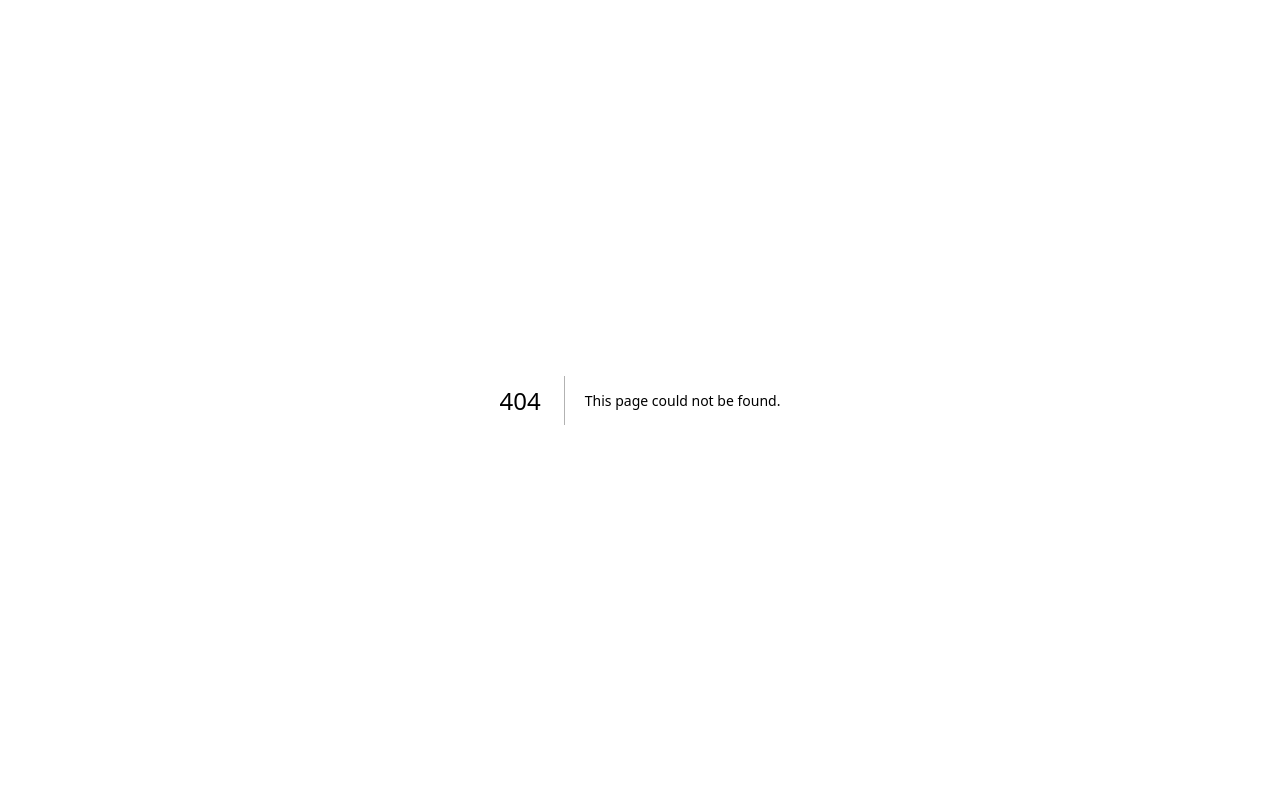
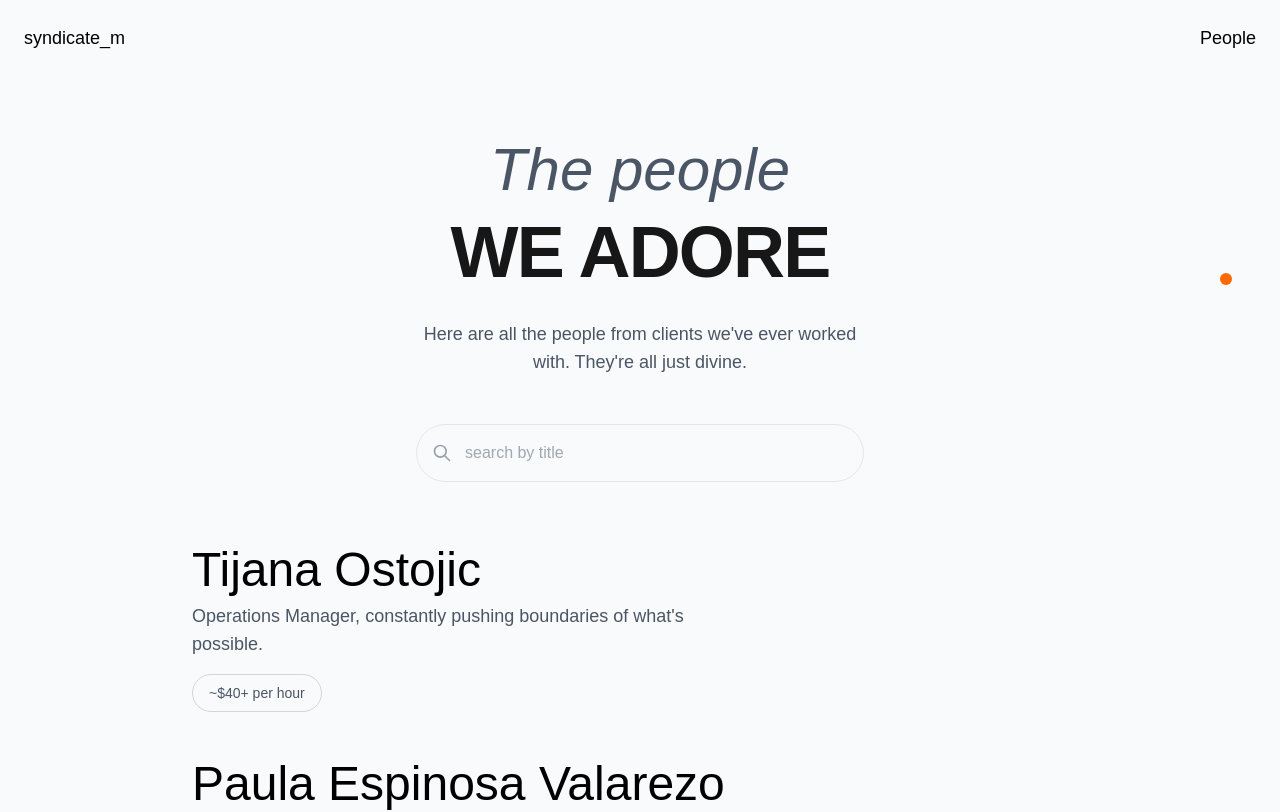
Before and after one commit to kirill-markin/syndicate-m-website, a Next.js app: page /people in a window 1280 px wide. Before the commit this address had no page. Shown: the top 812 px of the page. Built offline with nearby package versions, Linux system fonts and the light colour scheme.

Commit message:
Refactor testimonials section to people section, creating a new People page with search functionality and updating site configuration accordingly

```diff
--- a/src/app/components/Header.tsx
+++ b/src/app/components/Header.tsx
@@ -6,8 +6,8 @@ const Header = () => {
       <Link href="/" className="text-lg font-medium text-black">
         syndicate_m
       </Link>
-      <Link href="/testimonials" className="text-lg hover:underline text-black">
-        Testimonials
+      <Link href="/people" className="text-lg hover:underline text-black">
+        People
       </Link>
     </header>
   );
--- a/src/app/page.tsx
+++ b/src/app/page.tsx
@@ -47,21 +47,21 @@ export default function Home() {
           ))}
         </div>
 
-        {/* Testimonials Section */}
+        {/* People Section */}
         <section className="bg-gray-900 text-white rounded-lg p-8 mb-12 max-w-6xl mx-auto">
           <div className="max-w-3xl">
             <p className="text-sm mb-6 text-gray-300">
-              {siteConfig.site.homepage.testimonials_section.subtitle}
+              {siteConfig.site.homepage.people_section.subtitle}
             </p>
             <div className="flex justify-between items-end">
               <h2 className="text-4xl font-bold">
-                {siteConfig.site.homepage.testimonials_section.title}
+                {siteConfig.site.homepage.people_section.title}
               </h2>
               <Link
-                href={siteConfig.site.homepage.testimonials_section.cta_link}
+                href={siteConfig.site.homepage.people_section.cta_link}
                 className="bg-white text-black px-6 py-2 rounded-full text-sm hover:bg-gray-100 transition-colors font-medium"
               >
-                {siteConfig.site.homepage.testimonials_section.cta_text}
+                {siteConfig.site.homepage.people_section.cta_text}
               </Link>
             </div>
           </div>
--- /dev/null
+++ b/src/app/people/page.tsx
@@ -0,0 +1,10 @@
+import { getPeople } from '@/lib/data-loader';
+import PeopleClient from './people-client';
+
+const PeoplePage = () => {
+  const peopleData = getPeople();
+
+  return <PeopleClient peopleData={peopleData} />;
+};
+
+export default PeoplePage;
--- a/src/app/testimonials/testimonials-client.tsx
+++ b/src/app/people/people-client.tsx
@@ -1,29 +1,29 @@
 'use client';
 
 import { useState, useMemo } from 'react';
-import { TestimonialsData } from '@/lib/data-loader';
+import { PeopleData } from '@/lib/data-loader';
 import Header from '../components/Header';
 
-interface TestimonialsClientProps {
-  testimonialsData: TestimonialsData;
+interface PeopleClientProps {
+  peopleData: PeopleData;
 }
 
-const TestimonialsClient = ({ testimonialsData }: TestimonialsClientProps) => {
+const PeopleClient = ({ peopleData }: PeopleClientProps) => {
   const [searchQuery, setSearchQuery] = useState('');
 
-  // Filter testimonials based on search query
-  const filteredTestimonials = useMemo(() => {
+  // Filter people based on search query
+  const filteredPeople = useMemo(() => {
     if (!searchQuery.trim()) {
-      return testimonialsData.testimonials;
+      return peopleData.people;
     }
 
     const query = searchQuery.toLowerCase();
-    return testimonialsData.testimonials.filter(testimonial =>
-      testimonial.name.toLowerCase().includes(query) ||
-      testimonial.title.toLowerCase().includes(query) ||
-      testimonial.description.toLowerCase().includes(query)
+    return peopleData.people.filter(person =>
+      person.name.toLowerCase().includes(query) ||
+      person.title.toLowerCase().includes(query) ||
+      person.description.toLowerCase().includes(query)
     );
-  }, [searchQuery, testimonialsData.testimonials]);
+  }, [searchQuery, peopleData.people]);
 
   return (
     <div className="min-h-screen bg-gray-50">
@@ -35,17 +35,17 @@ const TestimonialsClient = ({ testimonialsData }: TestimonialsClientProps) => {
         {/* Hero section */}
         <div className="text-center py-16 px-6">
           <h1 className="text-5xl md:text-6xl font-normal mb-4 italic text-gray-600">
-            The testimonials
+            The people
           </h1>
           <h2 className="text-6xl md:text-7xl font-bold mb-8 tracking-tight">
             WE ADORE
           </h2>
           <p className="text-gray-600 text-lg max-w-md mx-auto mb-12">
-            {testimonialsData.page_config.subtitle}
+            {peopleData.page_config.subtitle}
           </p>
 
           {/* Search bar */}
-          {testimonialsData.page_config.search_enabled && (
+          {peopleData.page_config.search_enabled && (
             <div className="max-w-md mx-auto relative">
               <div className="relative">
                 <svg
@@ -58,7 +58,7 @@ const TestimonialsClient = ({ testimonialsData }: TestimonialsClientProps) => {
                 </svg>
                 <input
                   type="text"
-                  placeholder={testimonialsData.page_config.search_placeholder}
+                  placeholder={peopleData.page_config.search_placeholder}
                   value={searchQuery}
                   onChange={(e) => setSearchQuery(e.target.value)}
                   className="w-full py-4 pl-12 pr-6 rounded-full border border-gray-200 focus:outline-none focus:ring-2 focus:ring-orange-500 focus:border-transparent text-gray-600"
@@ -72,20 +72,20 @@ const TestimonialsClient = ({ testimonialsData }: TestimonialsClientProps) => {
         <div className="absolute top-1/2 right-12 w-3 h-3 bg-orange-500 rounded-full"></div>
       </div>
 
-      {/* Testimonials grid */}
+      {/* People grid */}
       <div className="px-6 pb-12">
         <div className="max-w-4xl mx-auto space-y-12">
-          {filteredTestimonials.map((testimonial) => (
-            <div key={testimonial.id} className="relative">
+          {filteredPeople.map((person) => (
+            <div key={person.id} className="relative">
               <div className="text-left">
                 <h3 className="text-4xl md:text-5xl font-normal mb-2 text-black">
-                  {testimonial.name}
+                  {person.name}
                 </h3>
                 <p className="text-gray-600 text-lg mb-4 max-w-lg">
-                  {testimonial.title}, {testimonial.description}
+                  {person.title}, {person.description}
                 </p>
                 <div className="inline-block px-4 py-2 border border-gray-300 rounded-full text-sm text-gray-600">
-                  ~${testimonial.hourly_rate}+ per hour
+                  ~${person.hourly_rate}+ per hour
                 </div>
               </div>
             </div>
@@ -96,4 +96,4 @@ const TestimonialsClient = ({ testimonialsData }: TestimonialsClientProps) => {
   );
 };
 
-export default TestimonialsClient;
+export default PeopleClient;
--- a/src/app/testimonials/page.tsx
+++ /dev/null
@@ -1,10 +0,0 @@
-import { getTestimonials } from '@/lib/data-loader';
-import TestimonialsClient from './testimonials-client';
-
-const TestimonialsPage = () => {
-  const testimonialsData = getTestimonials();
-
-  return <TestimonialsClient testimonialsData={testimonialsData} />;
-};
-
-export default TestimonialsPage;
--- a/src/data/testimonials.yaml
+++ b/src/data/people.yaml
@@ -1,4 +1,4 @@
-testimonials:
+people:
   - id: "tijana-ostojic"
     name: "Tijana Ostojic"
     title: "Operations Manager"
@@ -43,7 +43,7 @@ testimonials:
 
 # Page configuration
 page_config:
-  title: "The testimonials WE ADORE"
-  subtitle: "Here are all the testimonials from clients we've ever worked with. They're all just divine."
+  title: "The people WE ADORE"
+  subtitle: "Here are all the people from clients we've ever worked with. They're all just divine."
   search_enabled: true
   search_placeholder: "search by title"
--- a/src/data/site-config.yaml
+++ b/src/data/site-config.yaml
@@ -7,8 +7,8 @@ site:
   navigation:
     - label: "Home"
       href: "/"
-    - label: "Testimonials"
-      href: "/testimonials"
+    - label: "People"
+      href: "/people"
 
   # Footer content
   footer:
@@ -22,11 +22,11 @@ site:
       subtitle: "This is our family site."
       description: "We have no idea what it's for."
 
-    testimonials_section:
-      title: "testimonials"
-      subtitle: "there will be testimonials here from clients we have ever worked with who advise you to work with them too"
-      cta_text: "All cool testimonials"
-      cta_link: "/testimonials"
+    people_section:
+      title: "people"
+      subtitle: "there will be people here from clients we have ever worked with who advise you to work with them too"
+      cta_text: "All cool people"
+      cta_link: "/people"
 
   # Social media platforms configuration
   social_platforms:
--- a/src/lib/data-loader.ts
+++ b/src/lib/data-loader.ts
@@ -14,7 +14,7 @@ export interface TeamMember {
   photo: string;
 }
 
-export interface Testimonial {
+export interface Person {
   id: string;
   name: string;
   title: string;
@@ -42,7 +42,7 @@ export interface SiteConfig {
         subtitle: string;
         description: string;
       };
-      testimonials_section: {
+      people_section: {
         title: string;
         subtitle: string;
         cta_text: string;
@@ -56,8 +56,8 @@ export interface SiteConfig {
   };
 }
 
-export interface TestimonialsData {
-  testimonials: Testimonial[];
+export interface PeopleData {
+  people: Person[];
   page_config: {
     title: string;
     subtitle: string;
@@ -86,8 +86,8 @@ export const getTeamMembers = (): TeamMembersData => {
   return loadYamlFile<TeamMembersData>('team-members.yaml');
 };
 
-export const getTestimonials = (): TestimonialsData => {
-  return loadYamlFile<TestimonialsData>('testimonials.yaml');
+export const getPeople = (): PeopleData => {
+  return loadYamlFile<PeopleData>('people.yaml');
 };
 
 export const getSiteConfig = (): SiteConfig => {
@@ -95,19 +95,19 @@ export const getSiteConfig = (): SiteConfig => {
 };
 
 // Helper functions for filtering and searching
-export const getFeaturedTestimonials = (): Testimonial[] => {
-  const data = getTestimonials();
-  return data.testimonials.filter(testimonial => testimonial.featured);
+export const getFeaturedPeople = (): Person[] => {
+  const data = getPeople();
+  return data.people.filter(person => person.featured);
 };
 
-export const searchTestimonials = (query: string): Testimonial[] => {
-  const data = getTestimonials();
+export const searchPeople = (query: string): Person[] => {
+  const data = getPeople();
   const searchTerm = query.toLowerCase();
 
-  return data.testimonials.filter(testimonial =>
-    testimonial.name.toLowerCase().includes(searchTerm) ||
-    testimonial.title.toLowerCase().includes(searchTerm) ||
-    testimonial.description.toLowerCase().includes(searchTerm)
+  return data.people.filter(person =>
+    person.name.toLowerCase().includes(searchTerm) ||
+    person.title.toLowerCase().includes(searchTerm) ||
+    person.description.toLowerCase().includes(searchTerm)
   );
 };
 
```
